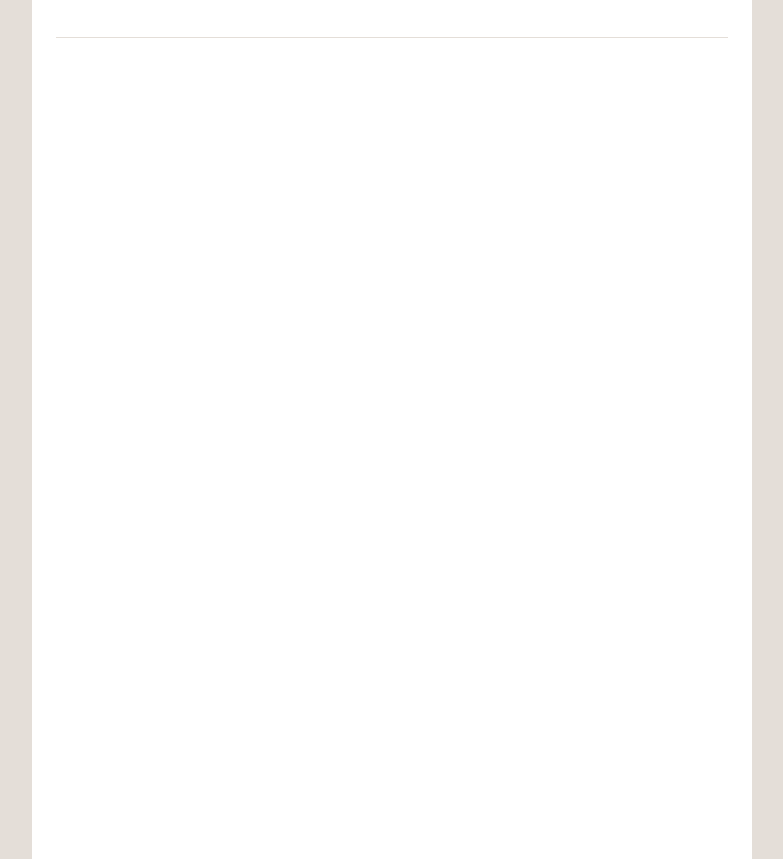
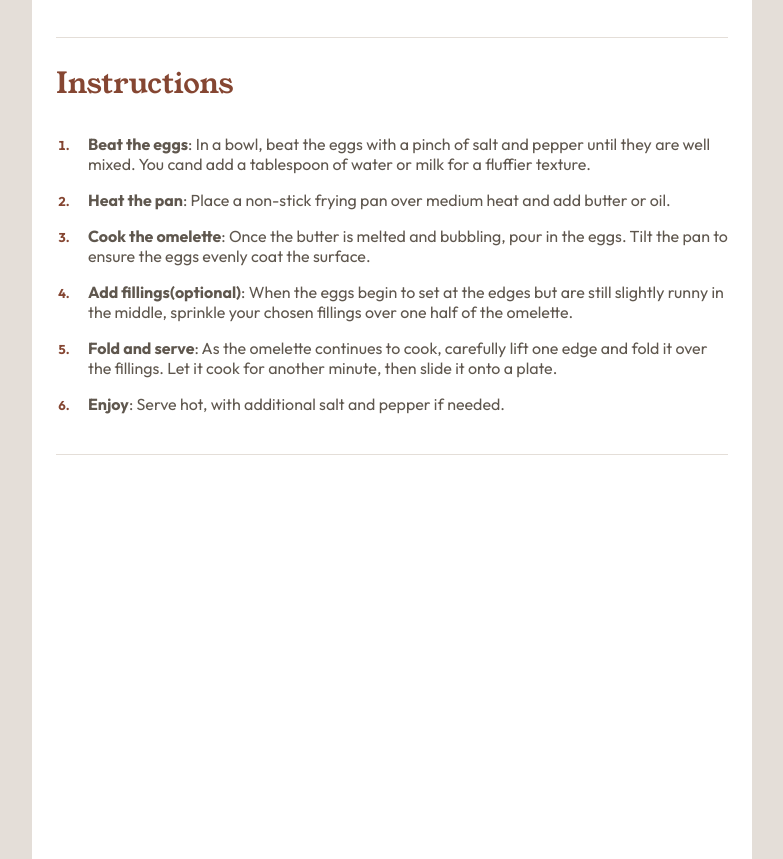
Before and after one commit to Allaezhya/Recipe-Page, a plain HTML site: page index.html in a window 1280 px wide. Shown: the part 1048-1907 px from the top of the page, without its empty margins (248-1031 px from the left). Drawn offline with Linux system fonts and the light colour scheme.

Commit message:
Add instruction
Add instruction section

```diff
--- a/index.html
+++ b/index.html
@@ -25,7 +25,7 @@
 					</p>
 				</header>
 				<section class="preparation-card">
-					<h3>Preparation time</h3>
+					<h3 class="preparation-title">Preparation time</h3>
 					<ul class="preparation-list">
 						<li><strong>Total</strong>: Approximately 10 minutes</li>
 						<li><strong>Preparation</strong>: 5 minutes</li>
@@ -33,7 +33,7 @@
 					</ul>
 				</section>
 				<section class="ingredient-card">
-					<h2>Ingredients</h2>
+					<h2 class="ingredient-title">Ingredients</h2>
 					<ul class="ingredient-list">
 						<li>2-3 large eggs</li>
 						<li>Salt, to taste</li>
@@ -45,6 +45,40 @@
 					</ul>
 				</section>
 				<hr />
+				<section class="instruction-card">
+					<h2 class="instruction-title">Instructions</h2>
+					<ol class="instruction-list">
+						<li>
+							<strong>Beat the eggs</strong>: In a bowl, beat the eggs with a
+							pinch of salt and pepper until they are well mixed. You cand add a
+							tablespoon of water or milk for a fluffier texture.
+						</li>
+						<li>
+							<strong>Heat the pan</strong>: Place a non-stick frying pan over
+							medium heat and add butter or oil.
+						</li>
+						<li>
+							<strong>Cook the omelette</strong>: Once the butter is melted and
+							bubbling, pour in the eggs. Tilt the pan to ensure the eggs evenly
+							coat the surface.
+						</li>
+						<li>
+							<strong>Add fillings(optional)</strong>: When the eggs begin to
+							set at the edges but are still slightly runny in the middle,
+							sprinkle your chosen fillings over one half of the omelette.
+						</li>
+						<li>
+							<strong>Fold and serve</strong>: As the omelette continues to
+							cook, carefully lift one edge and fold it over the fillings. Let
+							it cook for another minute, then slide it onto a plate.
+						</li>
+						<li>
+							<strong>Enjoy</strong>: Serve hot, with additional salt and pepper
+							if needed.
+						</li>
+					</ol>
+				</section>
+				<hr />
 			</section>
 		</main>
 	</body>
--- a/style.css
+++ b/style.css
@@ -57,7 +57,8 @@ li {
 	padding-left: 1em;
 }
 
-ul {
+ul,
+ol {
 	padding-left: 1em;
 }
 
@@ -100,3 +101,8 @@ hr {
 	border: none;
 	border-top: 1px solid hsl(30, 18%, 87%);
 }
+
+.instruction-list li::marker {
+	font-family: "Outfit";
+	font-weight: 700;
+}
```
